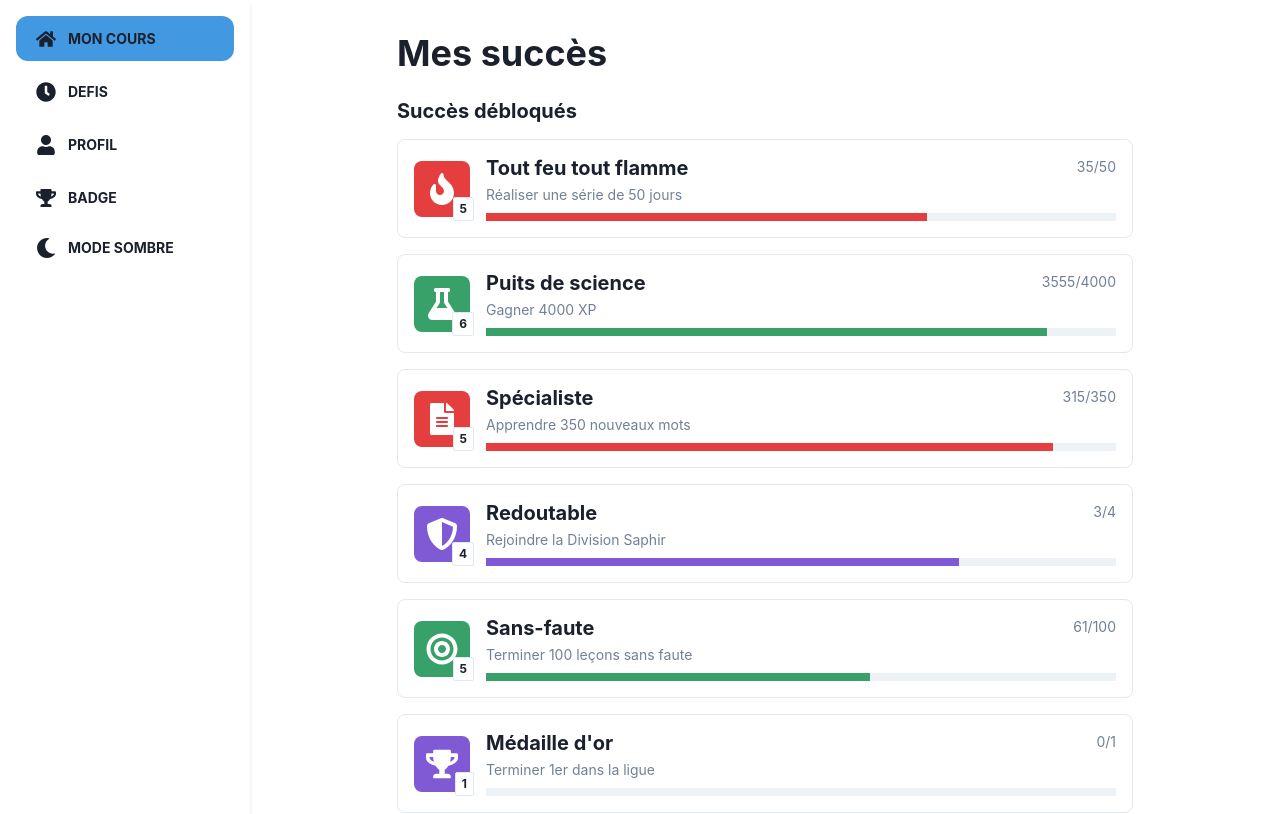
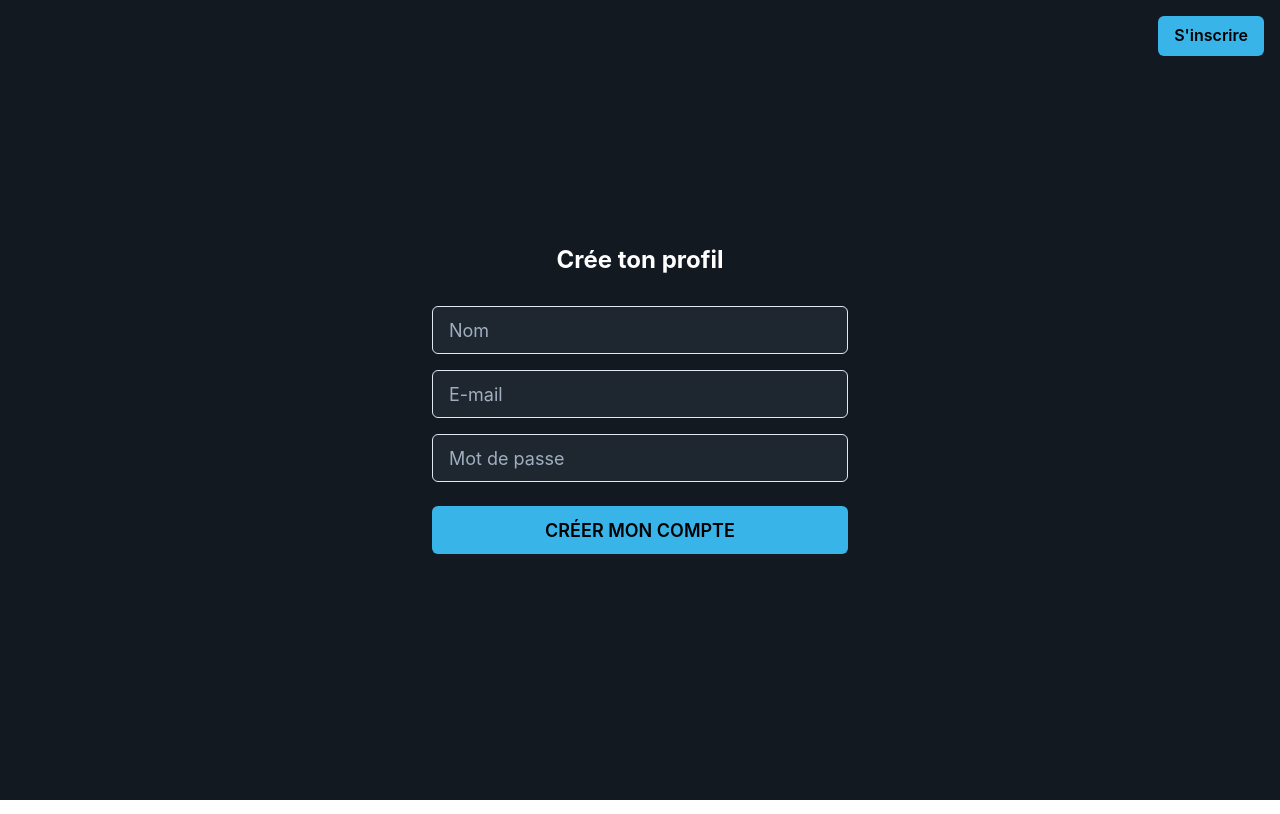
Before and after one commit to Matias1512/Projet_file_rouge_FRONT, a React (Vite) app in the folder devClass/: page /register in a window 1280 px wide. Shown: the top 814 px of the page. Built offline with nearby package versions, Linux system fonts and the light colour scheme.

Commit message:
login and registration
v0 of login and registration process

```diff
--- a/devClass/package.json
+++ b/devClass/package.json
@@ -20,7 +20,8 @@
     "next-themes": "^0.4.4",
     "react": "^18.3.1",
     "react-dom": "^18.3.1",
-    "react-icons": "^5.4.0"
+    "react-icons": "^5.4.0",
+    "react-router-dom": "^7.4.1"
   },
   "devDependencies": {
     "@eslint/js": "^9.17.0",
--- a/devClass/src/App.jsx
+++ b/devClass/src/App.jsx
@@ -1,23 +1,53 @@
 import { Box } from "@chakra-ui/react"
 import CodeEditor from "./components/CodeEditor"
+import { BrowserRouter as Router, Routes, Route, useLocation  } from "react-router-dom";
+import { AuthProvider } from "./AuthContext";
+import PrivateRoute from "./PrivateRoute";
+
+import Login from "./components/Login";
+import Register from "./components/Register";
 
 import { ChakraProvider } from "@chakra-ui/react";
 import { LayoutNavBar } from "./components/NavBar";
 import { Lessons } from "./components/Lessons";
 import AchievementsPage from "./components/Badges";
 
-function App() {
+function AppContent() {
+  const location = useLocation();
+  const showNavbar = location.pathname !== "/login" && location.pathname !== "/register"; // Ne pas afficher sur /login
 
   return (
-    // <Box minH="100vh" bg="#0f0a19" color="gray.500" px={6} py={8}>
-    // <CodeEditor />
-    // </Box>
-    <ChakraProvider>
-      <LayoutNavBar>
-        <AchievementsPage />
-      </LayoutNavBar>
-    </ChakraProvider>
-  )
+    <>
+      {showNavbar && <LayoutNavBar />}
+      <Routes>
+        {/* Page publique */}
+        <Route path="/login" element={<Login />} />
+        <Route path="/register" element={<Register />} />
+
+        {/* Page protégée */}
+        <Route
+          path="/"
+          element={
+            <PrivateRoute>
+              <AchievementsPage />
+            </PrivateRoute>
+          }
+        />
+      </Routes>
+    </>
+  );
+}
+
+function App() {
+  return (
+    <AuthProvider>
+      <ChakraProvider>
+        <Router>
+          <AppContent />
+        </Router>
+      </ChakraProvider>
+    </AuthProvider>
+  );
 }
 
 export default App
--- /dev/null
+++ b/devClass/src/AuthContext.jsx
@@ -0,0 +1,20 @@
+import { createContext, useContext, useState } from "react";
+
+const AuthContext = createContext();
+
+export function AuthProvider({ children }) {
+  const [user, setUser] = useState(null);
+
+  const login = (userData) => setUser(userData);
+  const logout = () => setUser(null);
+
+  return (
+    <AuthContext.Provider value={{ user, login, logout }}>
+      {children}
+    </AuthContext.Provider>
+  );
+}
+
+export function useAuth() {
+  return useContext(AuthContext);
+}
--- /dev/null
+++ b/devClass/src/PrivateRoute.jsx
@@ -0,0 +1,10 @@
+import { Navigate } from "react-router-dom";
+import { useAuth } from "./AuthContext";
+
+function PrivateRoute({ children }) {
+  const { user } = useAuth();
+
+  return user ? children : <Navigate to="/login" />;
+}
+
+export default PrivateRoute;
--- /dev/null
+++ b/devClass/src/components/Login.jsx
@@ -0,0 +1,109 @@
+import { useAuth } from "../AuthContext";
+import { useNavigate } from "react-router-dom";
+import { useState } from "react";
+import { Box, Button, Input, VStack, Heading, Flex, useToast } from "@chakra-ui/react";
+
+function Login() {
+
+    const [email, setEmail] = useState("");
+    const [password, setPassword] = useState("");
+
+    const { login } = useAuth();
+    const navigate = useNavigate();
+    const toast = useToast(); // Pour afficher des messages de succès ou d'erreur
+
+    const handleLogin = async () => {
+        try {
+            const response = await fetch(
+                `https://schooldev.duckdns.org/api/login?email=${encodeURIComponent(email)}&password=${encodeURIComponent(password)}`,
+                { method: "GET" }
+            );
+
+            if (!response.ok) {
+                throw new Error("Échec de la connexion. Vérifie tes identifiants.");
+            }
+
+            const userData = await response.json();
+            login(userData); // Stocker les données réelles de l'utilisateur
+            navigate("/"); // Redirection après connexion
+        } catch (error) {
+            console.error("Erreur de connexion :", error.message);
+            toast({
+                title: "Erreur",
+                description: error.message,
+                status: "error",
+                duration: 3000,
+                isClosable: true,
+              });
+        }
+    };
+
+    return (
+        <Box
+          minH="100vh"
+          display="flex"
+          alignItems="center"
+          justifyContent="center"
+          bg="#121920"
+          color="white"
+          position="relative"
+        >
+          {/* Bouton "S'inscrire" en haut à droite */}
+          <Flex position="absolute" top={4} right={4}>
+            <Button
+              bg="#39b4e9"
+              color="black"
+              _hover={{ bg: "#2da8dd" }}
+              onClick={() => navigate("/register")} // Redirection vers la page d'inscription
+            >
+              S'inscrire
+            </Button>
+          </Flex>
+
+          <Box w="full" maxW="md" p={4}>
+            <Heading mb={8} textAlign="center" fontSize="2xl">
+              Connexion
+            </Heading>
+
+            <VStack as="form" onSubmit={handleLogin} spacing={4}>
+              <Input
+                type="text"
+                value={email}
+                onChange={(e) => setEmail(e.target.value)}
+                placeholder="E-mail"
+                bg="#1e2730"
+                color="white"
+                _placeholder={{ color: "gray.400" }}
+                _focus={{ borderColor: "#39b4e9", boxShadow: "0 0 0 1px #39b4e9" }}
+                size="lg"
+              />
+
+              <Input
+                type="password"
+                value={password}
+                onChange={(e) => setPassword(e.target.value)}
+                placeholder="Mot de passe"
+                bg="#1e2730"
+                color="white"
+                _placeholder={{ color: "gray.400" }}
+                _focus={{ borderColor: "#39b4e9", boxShadow: "0 0 0 1px #39b4e9" }}
+                size="lg"
+              />
+
+              <Button
+                type="submit"
+                w="full"
+                bg="#39b4e9"
+                color="black"
+                size="lg"
+                _hover={{ bg: "#2da8dd" }}
+              >
+                SE CONNECTER
+              </Button>
+            </VStack>
+          </Box>
+        </Box>
+      );
+    };
+
+export default Login;
--- /dev/null
+++ b/devClass/src/components/Register.jsx
@@ -0,0 +1,155 @@
+import { useState } from "react";
+import { useNavigate } from "react-router-dom";
+import { Box, Button, Input, VStack, Heading, IconButton, Flex, useToast } from "@chakra-ui/react";
+
+const Register = () => {
+  const [name, setName] = useState("");
+  const [email, setEmail] = useState("");
+  const [password, setPassword] = useState("");
+  const [showPassword, setShowPassword] = useState(false);
+
+  const [loading, setLoading] = useState(false); // Ajout d'un état pour gérer le chargement
+  const navigate = useNavigate();
+  const toast = useToast(); // Pour afficher des messages de succès ou d'erreur
+
+  const handleSubmit = async (e) => {
+    e.preventDefault();
+    setLoading(true); // Met l'état de chargement à vrai
+    console.log("Nom:", name, "Email:", email, "Password:", password);
+    const userData = {
+      username: name,
+      email,
+      passwordHash: password, // Envoi du mot de passe sous "passwordHash"
+    };
+
+    try {
+      const response = await fetch("https://schooldev.duckdns.org/api/users", {
+        method: "POST",
+        headers: {
+          "Content-Type": "application/json",
+        },
+        body: JSON.stringify(userData),
+      });
+
+      if (response.ok) {
+        toast({
+          title: "Inscription réussie !",
+          description: "Tu peux maintenant te connecter.",
+          status: "success",
+          duration: 3000,
+          isClosable: true,
+        });
+        navigate("/login"); // Redirige vers la page de connexion après une inscription réussie
+      } else {
+        const errorData = await response.json();
+        throw new Error(errorData.message || "Une erreur est survenue.");
+      }
+    } catch (error) {
+      toast({
+        title: "Erreur",
+        description: error.message,
+        status: "error",
+        duration: 3000,
+        isClosable: true,
+      });
+    } finally {
+      setLoading(false); // Met l'état de chargement à faux après l'appel
+    }
+  };
+
+  return (
+    <Box
+      minH="100vh"
+      display="flex"
+      alignItems="center"
+      justifyContent="center"
+      bg="#121920"
+      color="white"
+    >
+        {/* Bouton "Se connecter" en haut à droite */}
+            <Flex position="absolute" top={4} right={4}>
+                <Button
+                    bg="#39b4e9"
+                    color="black"
+                    _hover={{ bg: "#2da8dd" }}
+                    onClick={() => navigate("/login")} // Redirection vers la page se connecter
+                >
+                S'inscrire
+                </Button>
+            </Flex>
+
+      <Box w="full" maxW="md" p={4}>
+        <Heading mb={8} textAlign="center" fontSize="2xl">
+          Crée ton profil
+        </Heading>
+
+
+        <VStack as="form" onSubmit={handleSubmit} spacing={4}>
+          <Input
+            type="text"
+            value={name}
+            onChange={(e) => setName(e.target.value)}
+            placeholder="Nom"
+            bg="#1e2730"
+            color="white"
+            _placeholder={{ color: "gray.400" }}
+            _focus={{ borderColor: "#39b4e9", boxShadow: "0 0 0 1px #39b4e9" }}
+            size="lg"
+          />
+
+          <Input
+            type="email"
+            value={email}
+            onChange={(e) => setEmail(e.target.value)}
+            placeholder="E-mail"
+            bg="#1e2730"
+            color="white"
+            _placeholder={{ color: "gray.400" }}
+            _focus={{ borderColor: "#39b4e9", boxShadow: "0 0 0 1px #39b4e9" }}
+            size="lg"
+          />
+
+          <Box position="relative" w="full">
+            <Input
+              type={showPassword ? "text" : "password"}
+              value={password}
+              onChange={(e) => setPassword(e.target.value)}
+              placeholder="Mot de passe"
+              bg="#1e2730"
+              color="white"
+              _placeholder={{ color: "gray.400" }}
+              _focus={{ borderColor: "#39b4e9", boxShadow: "0 0 0 1px #39b4e9" }}
+              size="lg"
+              pr="3rem" // Ajoute de l'espace pour le bouton d'affichage
+            />
+            <IconButton
+              position="absolute"
+              top="50%"
+              right="4"
+              transform="translateY(-50%)"
+              bg="transparent"
+              color="#39b4e9"
+              _hover={{ bg: "transparent" }}
+              onClick={() => setShowPassword(!showPassword)}
+            />
+          </Box>
+
+          <Button
+            type="submit"
+            w="full"
+            bg="#39b4e9"
+            color="black"
+            size="lg"
+            _hover={{ bg: "#2da8dd" }}
+            mt={2}
+            isLoading={loading} // Affiche le spinner pendant l'envoi des données
+          >
+            CRÉER MON COMPTE
+          </Button>
+        </VStack>
+      </Box>
+    </Box>
+  );
+};
+
+export default Register;
```
Also changed, not shown: 1 other file (tests, documents, lock files or other folders).
